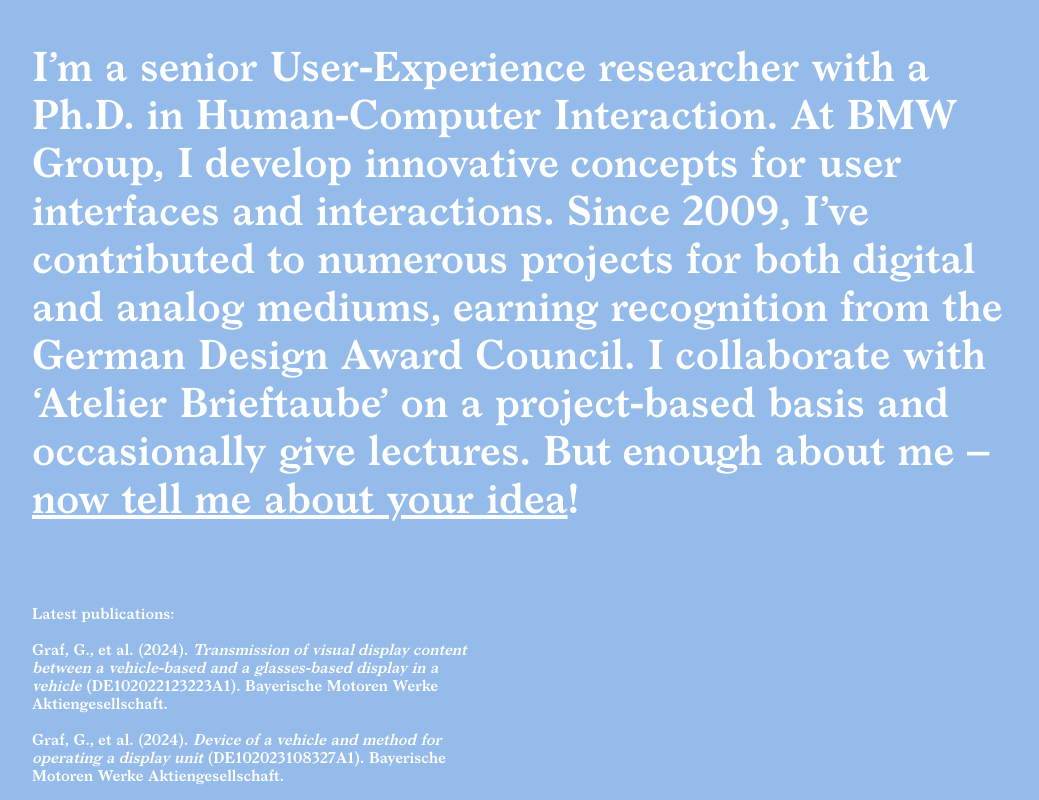
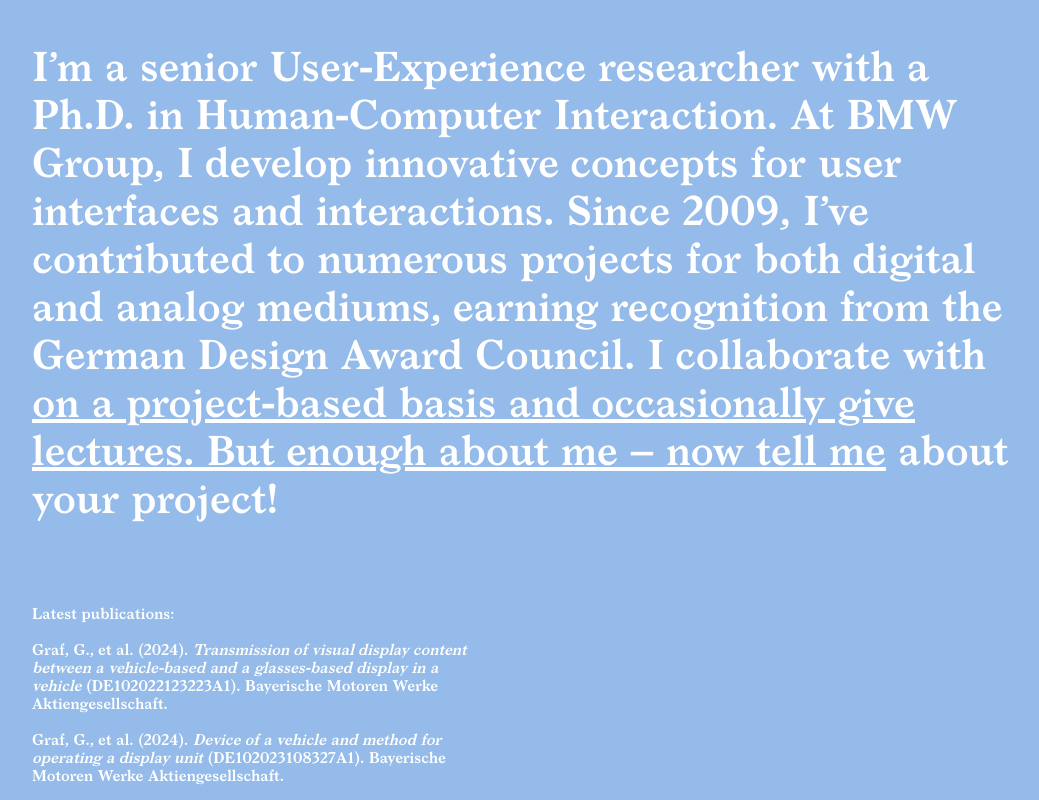
Before and after one commit to graph-ist/gg, a plain HTML site: page index.html in a window 1280 px wide. Shown: the top 800 px of the page, without its empty margins (26-1065 px from the left). Drawn offline with Linux system fonts and the light colour scheme.

Commit message:
Update index.html

```diff
--- a/index.html
+++ b/index.html
@@ -7,7 +7,7 @@
 </head>
 	<body>
 		<h1>
-			I’m a senior User-Experience researcher with a Ph.D. in Human-Computer Interaction. At BMW Group, I develop innovative concepts for user interfaces and interactions. Since 2009, I’ve contributed to numerous projects for both digital and analog mediums, earning recognition from the German Design Award Council. I collaborate with ‘Atelier Brieftaube’ on a project-based basis and occasionally give lectures. But enough about me – <a href="mailto:info@graph.ist">now tell me about your idea</a>!
+			I’m a senior User-Experience researcher with a Ph.D. in Human-Computer Interaction. At BMW Group, I develop innovative concepts for user interfaces and interactions. Since 2009, I’ve contributed to numerous projects for both digital and analog mediums, earning recognition from the German Design Award Council. I collaborate with <a href="https://atelierbrieftau.be"‘Atelier Brieftaube’</a> on a project-based basis and occasionally give lectures. But enough about me – now <a href="mailto:info@graph.ist"> tell me</a> about your project!
 		</h1>
 		<h2>
 			<br><br>
```
